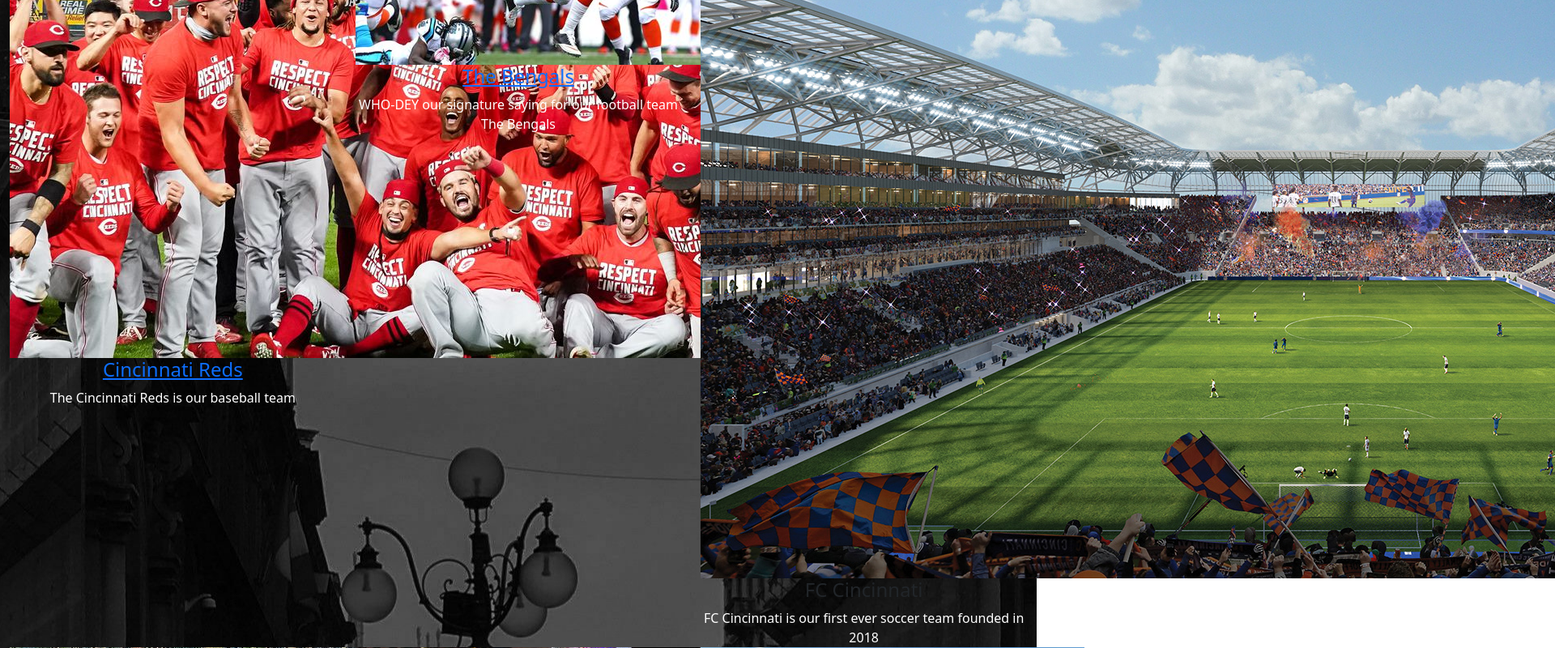
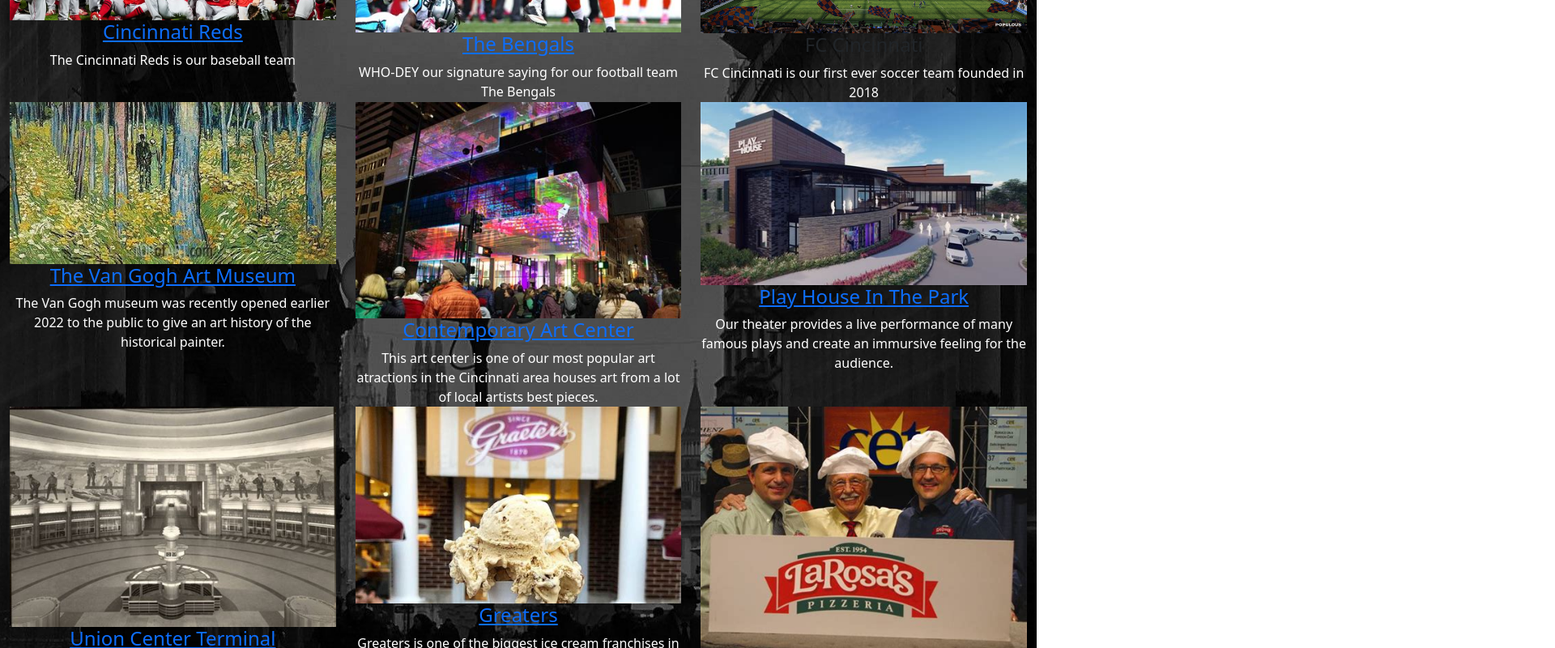
Before and after one commit to jaydonley/cap-frontend, a React (Create React App) app: page /Attractions in a window 1280 px wide. Shown: the part 380-1180 px from the top of the page at 81% size, 1920 px wide, since content can reach past the window. Built offline with nearby package versions, Linux system fonts and the light colour scheme.

Commit message:
pictureFixAttractions

```diff
--- a/src/components/Navbar.js
+++ b/src/components/Navbar.js
@@ -68,7 +68,7 @@
 
 function navbar() {
   return (
-    <Navbar bg="light" expand="lg">
+    <Navbar class='mainNav' bg="light" expand="lg">
       <Container>
         <Navbar.Brand  to="/"></Navbar.Brand>
         <Link to="/">
--- a/src/components/attractions.js
+++ b/src/components/attractions.js
@@ -42,7 +42,7 @@
                 <div class="row mx-auto ">
                     <div class="filtr-item col-lg-4 col-md-6" data-category="sports">
                         <div class="portfolio-block"  >
-                            <img src={redsImage} alt="reds"/>
+                            <img src={redsImage} alt="reds" className='img-fluid'/>
                             <div class="caption">
                                 {/* <img class="search-icon image-popup" data-effect="mfp-with-zoom" src="./images/reds.jpg"
                                     data-lightbox="image-1" /> */}
@@ -55,7 +55,7 @@
                     </div>
                     <div class="filtr-item col-lg-4 col-md-6" data-category="sports">
                         <div class="portfolio-block">
-                            <img src={bengals} alt="bengals football team"/>
+                            <img src={bengals} alt="bengals football team"  className='img-fluid'/>
                             <div class="caption">
                                 {/* <a class="search-icon image-popup" data-effect="mfp-with-zoom" href="images/portfolio/bengals.jpg"
                                     data-lightbox="image-1">
@@ -68,7 +68,7 @@
                     </div>
                      <div class="filtr-item col-lg-4 col-md-6" data-category="sports">
                         <div class="portfolio-block">
-                            <img src={fc} alt="fc football"/>
+                            <img src={fc} alt="fc football"  className='img-fluid'/>
                             <div class="caption">
 
                                 <h4>FC Cincinnati</h4>
@@ -78,7 +78,7 @@
                     </div>
                     <div class="filtr-item col-lg-4 col-md-6" data-category="art">
                         <div class="portfolio-block">
-                            <img src={vangogh} alt="Van Gogh Art Museum"/>
+                            <img src={vangogh} alt="Van Gogh Art Museum"  className='img-fluid'/>
                             <div class="caption">
                                 {/* <a class="search-icon image-popup" data-effect="mfp-with-zoom" href="images/portfolio/vangogh.jpg"
                                     data-lightbox="image-1">
@@ -91,7 +91,7 @@
                     </div>
                     <div class="filtr-item col-lg-4 col-md-6" data-category="art">
                         <div class="portfolio-block">
-                            <img src={artcenter} alt="art center"/>
+                            <img src={artcenter} alt="art center" className='img-fluid'/>
                             <div class="caption">
                                 {/* <a class="search-icon image-popup" data-effect="mfp-with-zoom" href="images/portfolio/artcenter.jpg"
                                     data-lightbox="image-1">
@@ -104,7 +104,7 @@
                     </div>
                     <div class="filtr-item col-lg-4 col-md-6" data-category="art">
                         <div class="portfolio-block">
-                            <img src={playhouse} alt="playhouse"/>
+                            <img src={playhouse} alt="playhouse" className='img-fluid'/>
                             <div class="caption">
                                 {/* <a class="search-icon image-popup" data-effect="mfp-with-zoom" href="images/portfolio/playhouse.jpg"
                                     data-lightbox="image-1">
@@ -117,7 +117,7 @@
                     </div>
                     <div class="filtr-item col-lg-4 col-md-6" data-category="design">
                         <div class="portfolio-block">
-                            <img src={union} alt="union terminal"/>
+                            <img src={union} alt="union terminal" className='img-fluid'/>
                             <div class="caption">
                                 {/* <a class="search-icon image-popup" data-effect="mfp-with-zoom" href="images/portfolio/union.jpg"
                                     data-lightbox="image-1">
@@ -130,7 +130,7 @@
                     </div>
                     <div class="filtr-item col-lg-4 col-md-6" data-category="food">
                         <div class="portfolio-block">
-                            <img src={icecream} alt="greaters icecream"/>
+                            <img src={icecream} alt="greaters icecream" className='img-fluid'/>
                             <div class="caption">
                                 {/* <a class="search-icon image-popup" data-effect="mfp-with-zoom" href="images/portfolio/icecream.jpg"
                                     data-lightbox="image-1">
@@ -144,7 +144,7 @@
                     </div>
                     <div class="filtr-item col-lg-4 col-md-6" data-category="food">
                         <div class="portfolio-block">
-                            <img src={pizza}alt="la'rosa's pizza"/>
+                            <img src={pizza}alt="la'rosa's pizza" className='img-fluid'/>
                             <div class="caption">
                                 {/* <a class="search-icon image-popup" data-effect="mfp-with-zoom" href="images/portfolio/pizza.jpg"
                                     data-lightbox="image-1">
```
